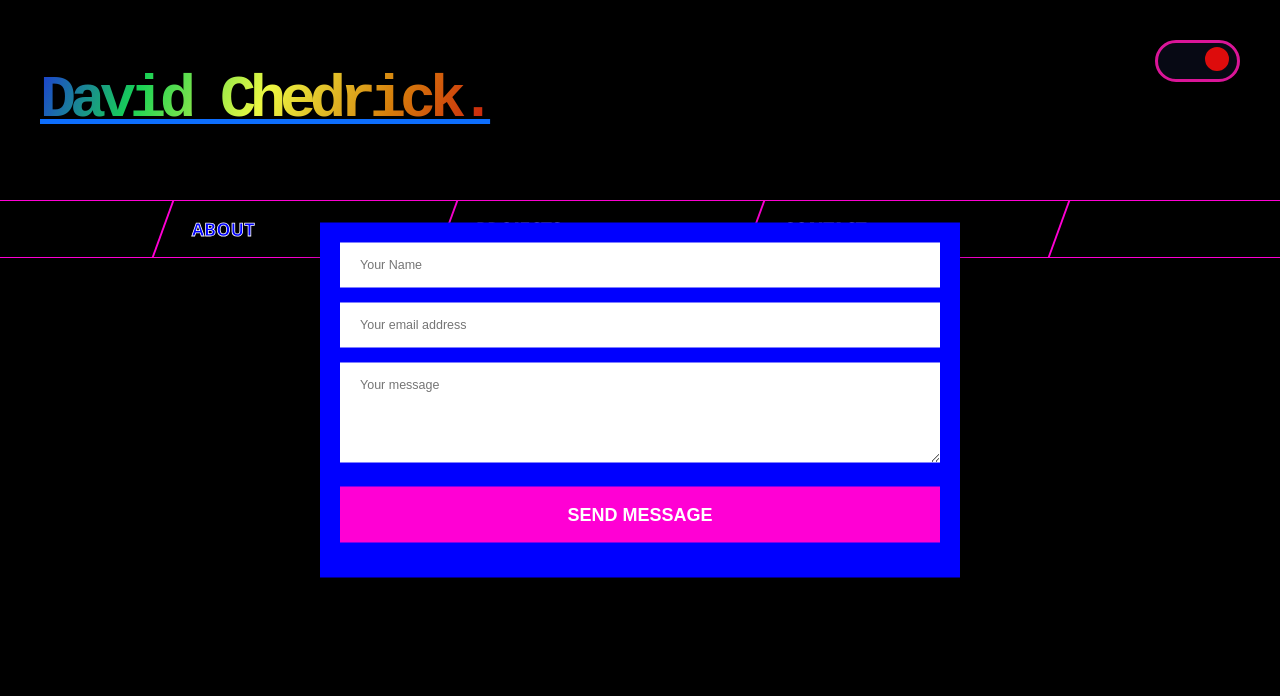
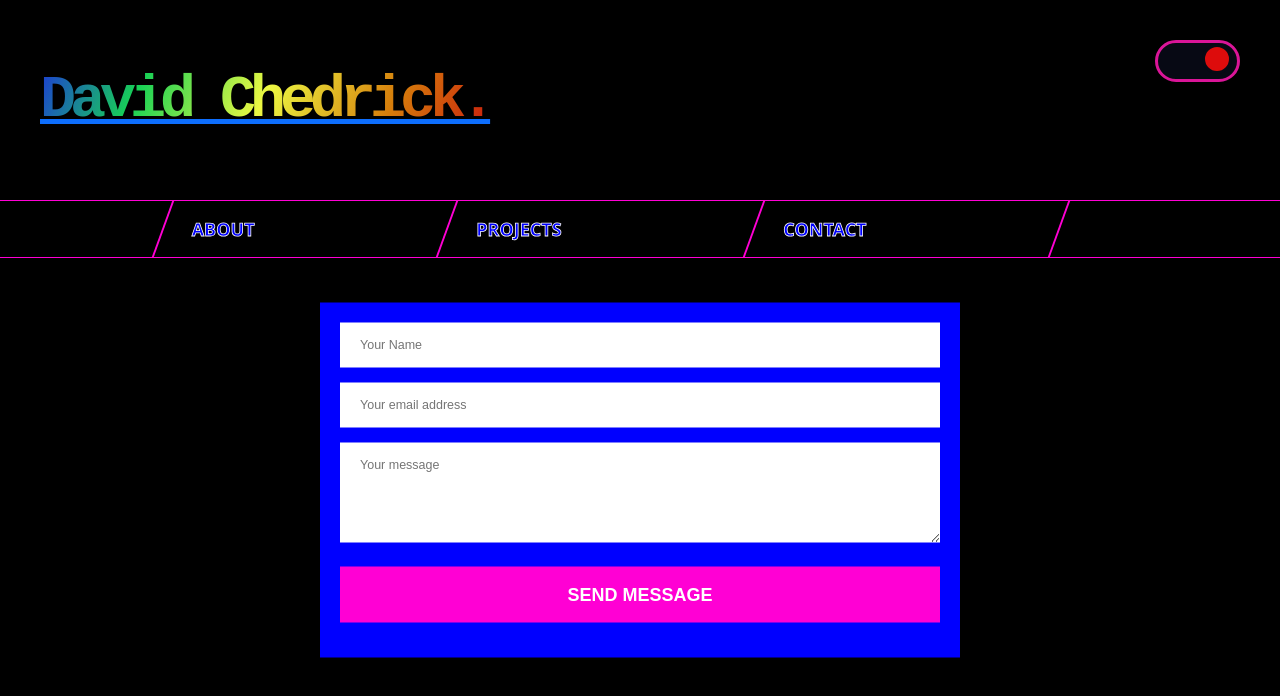
Before and after one commit to davidchedrick/davidchedrick, a React (Create React App) app: page /contact in a window 1280 px wide. Shown: the top 696 px of the page. Built offline with nearby package versions, Linux system fonts and the light colour scheme.

Commit message:
added contact form style

```diff
--- a/src/components/contact/Contact.css
+++ b/src/components/contact/Contact.css
@@ -6,7 +6,7 @@
     color: #FFF;
     font-family: sans-serif;
     padding: 20px;
-    top: 50%;
+    top: 60%;
     left: 50%;
     transform: translate(-50%, -50%);
     box-shadow: 0 11px 15px -7px rgba(0, 0, 0, .2), 0 24px 38px 3px rgba(0, 0, 0, .14), 0 9px 46px 8px rgba(0, 0, 0, .12);
```
